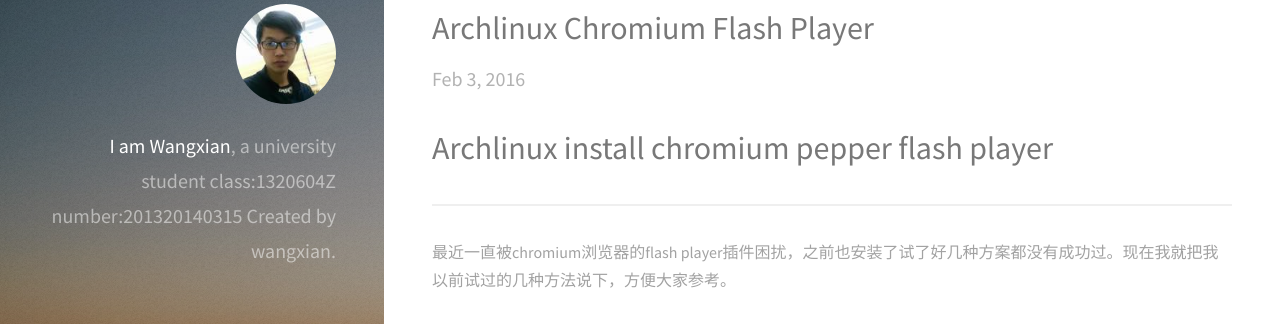
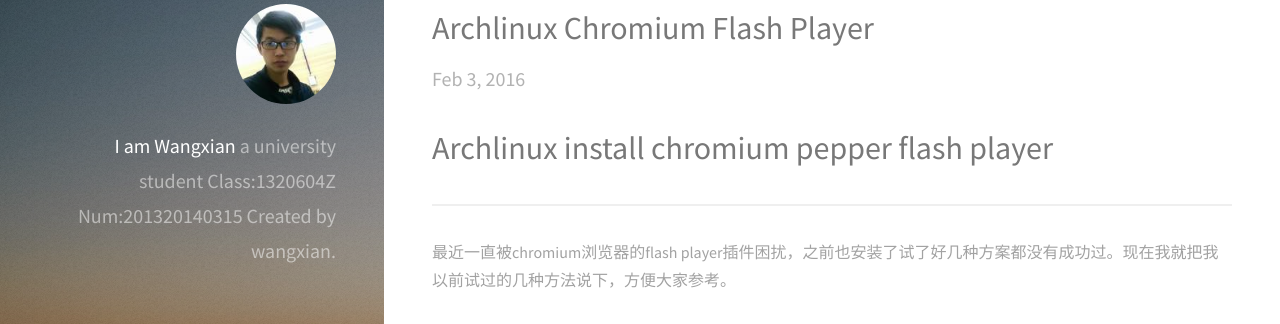
Before and after one commit to larriti/wangxian0718.github.io, a Jekyll site: the page built from index.html, in a window 1280 px wide. Shown: the part 92-416 px from the top of the page. Built offline with Jekyll 4.4.1, drawn with Linux system fonts in a browser that asks for light colours.

Commit message:
change the about

```diff
--- a/_layouts/default.html
+++ b/_layouts/default.html
@@ -22,8 +22,10 @@
 
       <header id="header">
           <a href="#" class="image avatar"><img src="/images/wangxian.jpg" alt="" /></a>
-          <h1><strong>I am Wangxian</strong>, a university student<br />
-          class:1320604Z number:201320140315<br />
+          <h1><strong>I am Wangxian</strong><br />
+          a university student<br />
+          Class:1320604Z<br />
+          Num:201320140315<br />
           Created by wangxian.</h1>
       </header>
 
```
